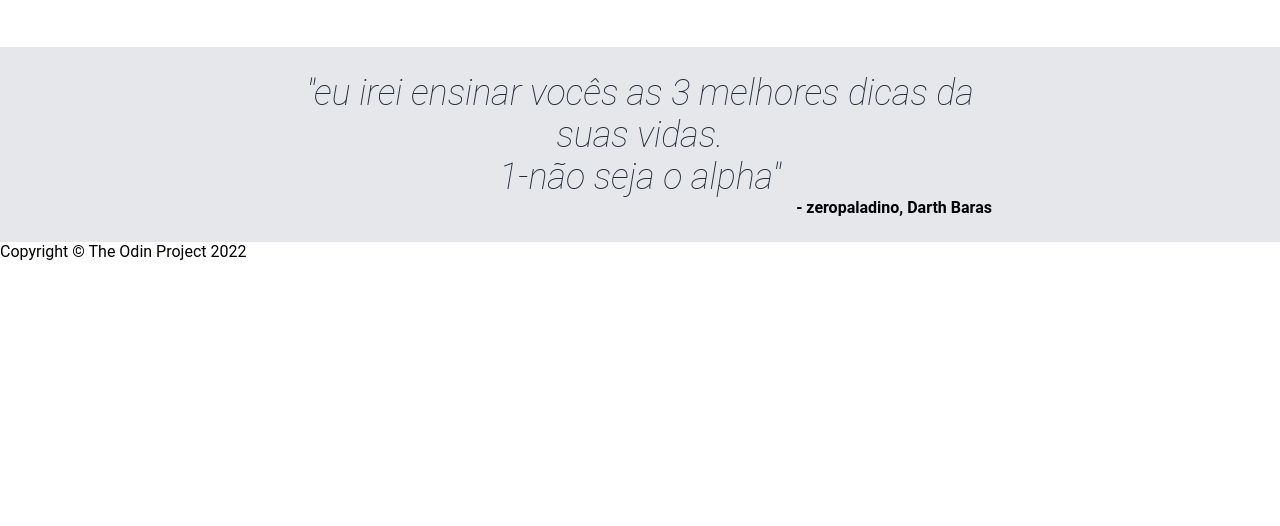
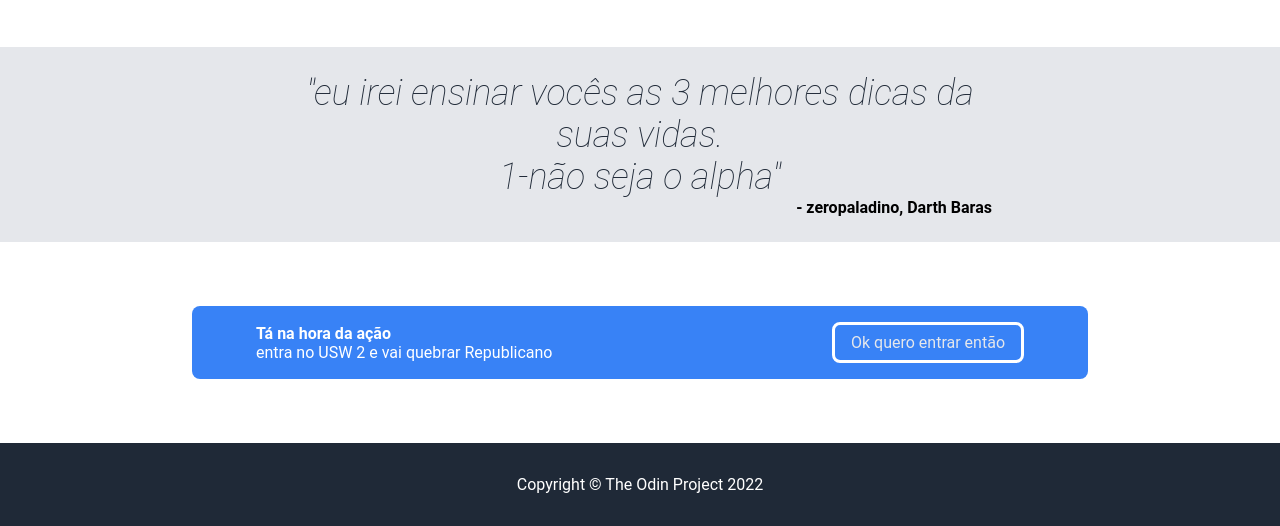
Before and after one commit to GabVasconcelos/TOP-landing-page, a plain HTML site: page index.html in a window 1280 px wide. Shown: the part 1203-1729 px from the top of the page. Before the commit the page ends 1464 px from the top, so only its background shows below. Drawn offline with Linux system fonts and the light colour scheme.

Commit message:
Style calltoaction div and page footer

```diff
--- a/index.html
+++ b/index.html
@@ -103,7 +103,13 @@
         </div>
     </div>
     <div class="calltoaction">
-
+        <div class="container">
+            <div class="txt">
+                <b>Tá na hora da ação</b><br>
+                entra no USW 2 e vai quebrar Republicano
+            </div>
+            <button>Ok quero entrar então</button>
+        </div>
     </div>
     <div class="footer">
         Copyright &copy The Odin Project 2022
--- a/style.css
+++ b/style.css
@@ -163,7 +163,41 @@ ul {
     align-content: flex-end;
 }
 
+.calltoaction {
+    display: flex;
+    padding: 64px;
+    justify-content: center;
+    color: white;
 
+}
+
+.calltoaction .container {
+    width: 60vw;
+    display: flex;
+    justify-content: space-between;
+    gap: 64px;
+    background-color: #3882F6;
+    border-radius: 8px;
+    border: none;
+    padding: 16px 64px;
+    align-items: center;
+}
+
+.container button {
+    border-style: solid;
+    border-radius: 8px;
+    border-color: white;
+    border-width: 3px;
+    padding: 8px 16px;
+}
+
+.footer {
+    display: flex;
+    padding: 32px;
+    justify-content: center;
+    background-color: #1F2937;
+    color: white;
+}
 
 /*     width: 12em;
     height: 14em;
```
